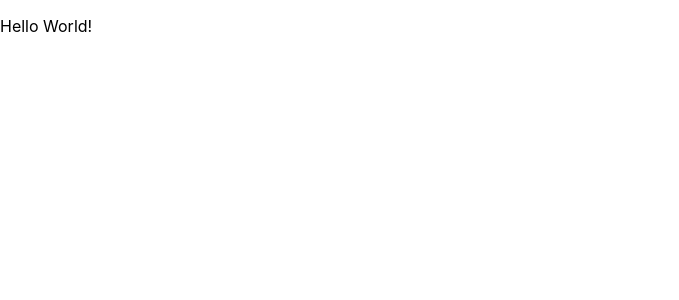
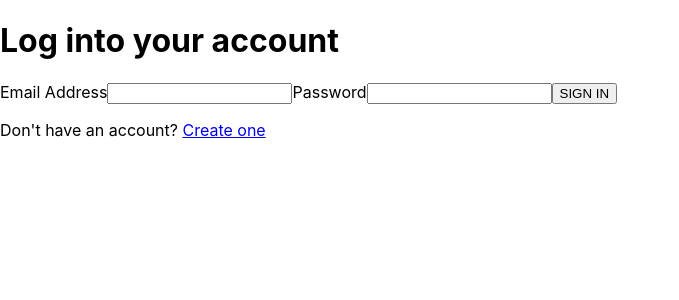
Before and after one commit to Kaylynnlaster/ForumApp, a React (Create React App) app in the folder client/: page / in a window 1280 px wide. Shown: the top 300 px of the page, without its empty margins (0-679 px from the left). Built offline with nearby package versions, Linux system fonts and the light colour scheme.

Commit message:
app.js updated and login.js updated

```diff
--- a/client/src/App.js
+++ b/client/src/App.js
@@ -1,12 +1,23 @@
-import logo from './logo.svg';
-import './App.css';
+import React from "react";
+import { BrowserRouter, Route, Routes } from "react-router-dom";
+import Register from "./components/Register";
+import Login from "./components/Login";
+import Home from "./components/Home";
+import Replies from "./components/Replies";
 
-function App() {
-  return (
-    <div>
-        <p>Hello World!</p>
-    </div>
-);
-}
+const App = () => {
+    return (
+        <div>
+            <BrowserRouter>
+                <Routes>
+                    <Route path='/' element={<Login />} />
+                    <Route path='/register' element={<Register />} />
+                    <Route path='/dashboard' element={<Home />} />
+                    <Route path='/:id/replies' element={<Replies />} />
+                </Routes>
+            </BrowserRouter>
+        </div>
+    );
+};
 
 export default App;
--- /dev/null
+++ b/client/src/components/Login.js
@@ -0,0 +1,45 @@
+import React, { useState } from "react";
+import { Link, useNavigate } from "react-router-dom";
+
+const Login = () => {
+    const [email, setEmail] = useState("");
+    const [password, setPassword] = useState("");
+
+    const handleSubmit = (e) => {
+        e.preventDefault();
+        console.log({ email, password });
+        setEmail("");
+        setPassword("");
+    };
+
+    return (
+        <main className='login'>
+            <h1 className='loginTitle'>Log into your account</h1>
+            <form className='loginForm' onSubmit={handleSubmit}>
+                <label htmlFor='email'>Email Address</label>
+                <input
+                    type='text'
+                    name='email'
+                    id='email'
+                    required
+                    value={email}
+                    onChange={(e) => setEmail(e.target.value)}
+                />
+                <label htmlFor='password'>Password</label>
+                <input
+                    type='password'
+                    name='password'
+                    id='password'
+                    required
+                    value={password}
+                    onChange={(e) => setPassword(e.target.value)}
+                />
+                <button className='loginBtn'>SIGN IN</button>
+                <p>
+                    Don't have an account? <Link to='/register'>Create one</Link>
+                </p>
+            </form>
+        </main>
+    );
+};
+export default Login;
```
Also changed, not shown: client/src/components/Home.js (added), client/src/components/Nav.js (added), client/src/components/Register.js (added), client/src/components/Replies.js (added).
